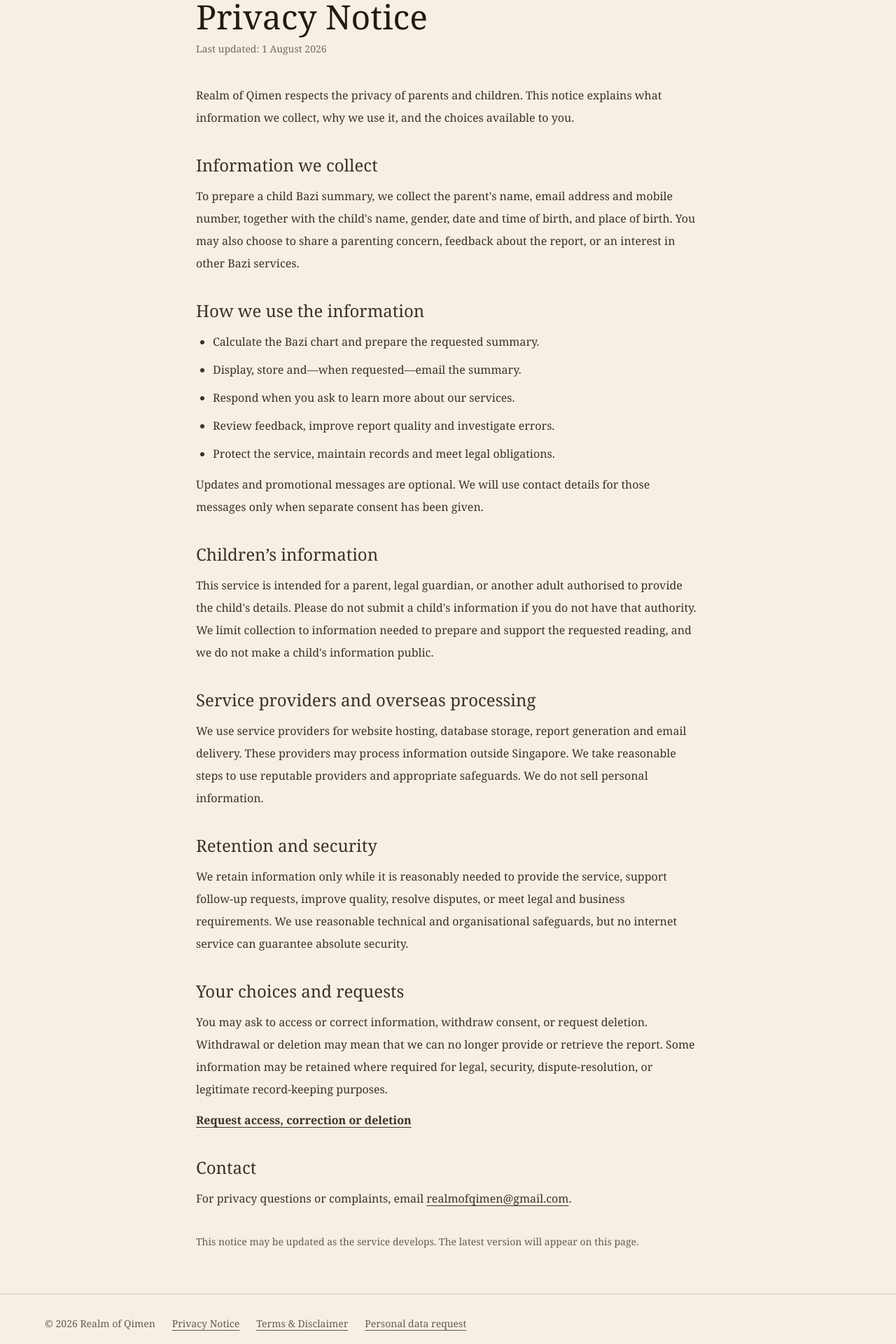
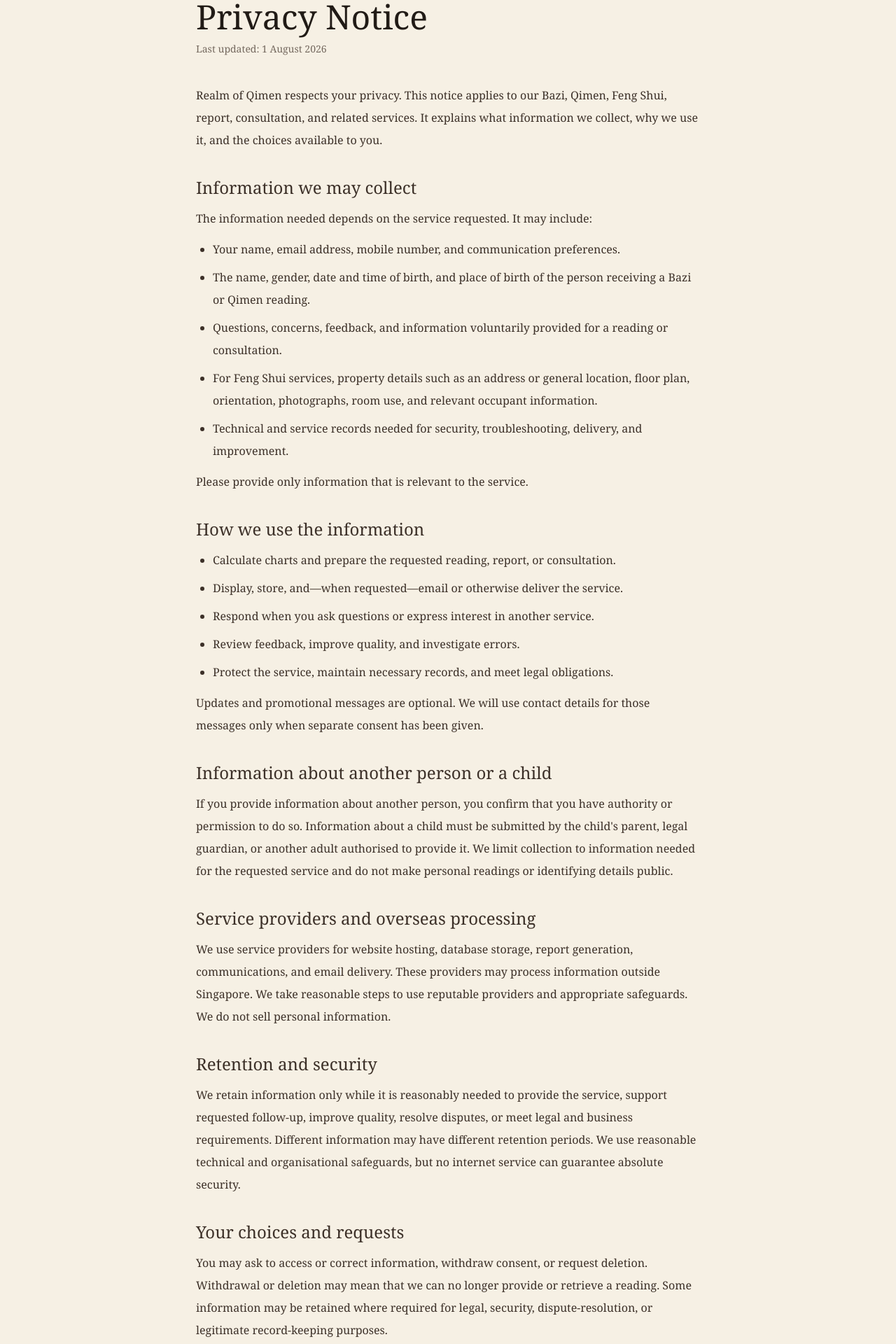
Before and after one commit to hueai99/realm-of-qimen, a Next.js app: page /privacy in a window 1280 px wide. Shown: the part 160-2080 px from the top of the page at 70% size. Built offline with nearby package versions, Linux system fonts and the light colour scheme.

Commit message:
docs: broaden privacy and service terms

```diff
--- a/app/privacy/page.tsx
+++ b/app/privacy/page.tsx
@@ -4,15 +4,15 @@
 
 export default function PrivacyPage() {
   return <LegalPage title="Privacy Notice" updated="1 August 2026">
-    <p>Realm of Qimen respects the privacy of parents and children. This notice explains what information we collect, why we use it, and the choices available to you.</p>
-    <Section title="Information we collect"><p>To prepare a child Bazi summary, we collect the parent&apos;s name, email address and mobile number, together with the child&apos;s name, gender, date and time of birth, and place of birth. You may also choose to share a parenting concern, feedback about the report, or an interest in other Bazi services.</p></Section>
-    <Section title="How we use the information"><ul><li>Calculate the Bazi chart and prepare the requested summary.</li><li>Display, store and—when requested—email the summary.</li><li>Respond when you ask to learn more about our services.</li><li>Review feedback, improve report quality and investigate errors.</li><li>Protect the service, maintain records and meet legal obligations.</li></ul><p>Updates and promotional messages are optional. We will use contact details for those messages only when separate consent has been given.</p></Section>
-    <Section title="Children’s information"><p>This service is intended for a parent, legal guardian, or another adult authorised to provide the child&apos;s details. Please do not submit a child&apos;s information if you do not have that authority. We limit collection to information needed to prepare and support the requested reading, and we do not make a child&apos;s information public.</p></Section>
-    <Section title="Service providers and overseas processing"><p>We use service providers for website hosting, database storage, report generation and email delivery. These providers may process information outside Singapore. We take reasonable steps to use reputable providers and appropriate safeguards. We do not sell personal information.</p></Section>
-    <Section title="Retention and security"><p>We retain information only while it is reasonably needed to provide the service, support follow-up requests, improve quality, resolve disputes, or meet legal and business requirements. We use reasonable technical and organisational safeguards, but no internet service can guarantee absolute security.</p></Section>
-    <Section title="Your choices and requests"><p>You may ask to access or correct information, withdraw consent, or request deletion. Withdrawal or deletion may mean that we can no longer provide or retrieve the report. Some information may be retained where required for legal, security, dispute-resolution, or legitimate record-keeping purposes.</p><p><Link className="font-semibold underline underline-offset-4" href="/data-request">Request access, correction or deletion</Link></p></Section>
+    <p>Realm of Qimen respects your privacy. This notice applies to our Bazi, Qimen, Feng Shui, report, consultation, and related services. It explains what information we collect, why we use it, and the choices available to you.</p>
+    <Section title="Information we may collect"><p>The information needed depends on the service requested. It may include:</p><ul><li>Your name, email address, mobile number, and communication preferences.</li><li>The name, gender, date and time of birth, and place of birth of the person receiving a Bazi or Qimen reading.</li><li>Questions, concerns, feedback, and information voluntarily provided for a reading or consultation.</li><li>For Feng Shui services, property details such as an address or general location, floor plan, orientation, photographs, room use, and relevant occupant information.</li><li>Technical and service records needed for security, troubleshooting, delivery, and improvement.</li></ul><p>Please provide only information that is relevant to the service.</p></Section>
+    <Section title="How we use the information"><ul><li>Calculate charts and prepare the requested reading, report, or consultation.</li><li>Display, store, and—when requested—email or otherwise deliver the service.</li><li>Respond when you ask questions or express interest in another service.</li><li>Review feedback, improve quality, and investigate errors.</li><li>Protect the service, maintain necessary records, and meet legal obligations.</li></ul><p>Updates and promotional messages are optional. We will use contact details for those messages only when separate consent has been given.</p></Section>
+    <Section title="Information about another person or a child"><p>If you provide information about another person, you confirm that you have authority or permission to do so. Information about a child must be submitted by the child&apos;s parent, legal guardian, or another adult authorised to provide it. We limit collection to information needed for the requested service and do not make personal readings or identifying details public.</p></Section>
+    <Section title="Service providers and overseas processing"><p>We use service providers for website hosting, database storage, report generation, communications, and email delivery. These providers may process information outside Singapore. We take reasonable steps to use reputable providers and appropriate safeguards. We do not sell personal information.</p></Section>
+    <Section title="Retention and security"><p>We retain information only while it is reasonably needed to provide the service, support requested follow-up, improve quality, resolve disputes, or meet legal and business requirements. Different information may have different retention periods. We use reasonable technical and organisational safeguards, but no internet service can guarantee absolute security.</p></Section>
+    <Section title="Your choices and requests"><p>You may ask to access or correct information, withdraw consent, or request deletion. Withdrawal or deletion may mean that we can no longer provide or retrieve a reading. Some information may be retained where required for legal, security, dispute-resolution, or legitimate record-keeping purposes.</p><p><Link className="font-semibold underline underline-offset-4" href="/data-request">Request access, correction, withdrawal, or deletion</Link></p></Section>
     <Section title="Contact"><p>For privacy questions or complaints, email <a className="underline underline-offset-4" href="mailto:realmofqimen@gmail.com">realmofqimen@gmail.com</a>.</p></Section>
-    <p className="text-sm text-[#665a50]">This notice may be updated as the service develops. The latest version will appear on this page.</p>
+    <p className="text-sm text-[#665a50]">This notice may be updated as the services develop. The latest version will appear on this page.</p>
   </LegalPage>;
 }
 
--- a/app/terms/page.tsx
+++ b/app/terms/page.tsx
@@ -3,13 +3,14 @@
 export const metadata = { title: "Terms & Disclaimer | Realm of Qimen" };
 
 export default function TermsPage(){return <main className="mx-auto max-w-3xl px-6 py-12 sm:py-16"><Link href="/" className="text-sm font-semibold tracking-wide">REALM OF QIMEN</Link><p className="mt-12 text-xs font-bold uppercase tracking-[.22em] text-[#9b3c2b]">Legal</p><h1 className="mt-2 text-5xl">Terms &amp; Disclaimer</h1><p className="mt-3 text-sm text-[#74685e]">Last updated: 1 August 2026</p><div className="mt-10 space-y-9 leading-8 text-[#3c3028]">
-  <Section title="Using this service"><p>By requesting a report, you agree to these terms and our <Link className="underline underline-offset-4" href="/privacy">Privacy Notice</Link>. You must provide accurate information and use the service lawfully.</p></Section>
-  <Section title="Authority to submit a child’s details"><p>You confirm that you are the child&apos;s parent or legal guardian, or that you otherwise have authority to provide the child&apos;s information and request the reading.</p></Section>
-  <Section title="Reflective guidance, not professional advice"><p>Bazi is a traditional interpretive system. Reports are offered for personal reflection and parenting insight. They do not determine a child&apos;s future or provide a complete description of the child.</p><p>The service is not a substitute for medical, psychological, educational, legal, financial, religious, or other professional advice. Seek a qualified professional where appropriate, especially for concerns involving health, safety, development, learning, or emotional wellbeing.</p></Section>
-  <Section title="Accuracy and automated generation"><p>Results depend on the birth details supplied. Reports may be prepared with automated calculation and language-generation tools. We work to improve accuracy and consistency, but interpretations may contain errors, omissions, or statements that do not fit every situation. Please use your own judgement and do not make important decisions based only on a report.</p></Section>
-  <Section title="Availability and changes"><p>We may update, suspend, or withdraw parts of the service, including free features, while the website develops. We do not guarantee uninterrupted availability or permanent access to a report, so you should keep a copy if it is important to you.</p></Section>
-  <Section title="Intellectual property"><p>The website design, report format, original wording and supporting materials belong to Realm of Qimen or its licensors. A report may be saved and shared for the family&apos;s personal, non-commercial use. It may not be resold, republished as a competing service, or used to train another product without permission.</p></Section>
-  <Section title="Responsibility"><p>To the extent permitted by law, Realm of Qimen is not responsible for indirect or consequential loss arising from reliance on a report or inability to use the service. Nothing in these terms excludes rights or responsibilities that cannot lawfully be excluded.</p></Section>
+  <Section title="Using our services"><p>These terms apply to Realm of Qimen&apos;s Bazi, Qimen, Feng Shui, report, consultation, and related services. By requesting or using a service, you agree to these terms and our <Link className="underline underline-offset-4" href="/privacy">Privacy Notice</Link>. You must provide accurate information and use the services lawfully.</p></Section>
+  <Section title="Information about another person"><p>If a reading or consultation concerns another person, you confirm that you have authority or permission to provide that person&apos;s information. For a child, you confirm that you are the parent or legal guardian, or are otherwise authorised to submit the child&apos;s details.</p></Section>
+  <Section title="Interpretive guidance, not professional advice"><p>Bazi, Qimen, and Feng Shui are traditional interpretive systems. Readings are offered for personal reflection, planning, and general insight. They do not determine the future, guarantee an outcome, or provide a complete description of a person, relationship, property, or situation.</p><p>Our services are not a substitute for medical, psychological, educational, legal, financial, architectural, engineering, safety, religious, or other professional advice. Seek an appropriately qualified professional where needed. Do not delay urgent or professional help because of a reading.</p></Section>
+  <Section title="Accuracy and automated assistance"><p>Results depend on the information supplied and the interpretive method used. Reports may be prepared with automated calculation and language-generation tools. We work to improve accuracy and consistency, but a reading may contain errors, omissions, or statements that do not fit every situation. Use your own judgement and do not make an important decision based only on a reading.</p></Section>
+  <Section title="Feng Shui information"><p>Any comments about a property are interpretive and are not a physical inspection, building assessment, safety certification, valuation, or substitute for advice from an architect, engineer, contractor, surveyor, or other qualified professional.</p></Section>
+  <Section title="Availability and changes"><p>We may update, suspend, or withdraw parts of the services, including free features, while the website develops. We do not guarantee uninterrupted availability or permanent access to a report, so you should keep a copy if it is important to you.</p></Section>
+  <Section title="Intellectual property"><p>The website design, report formats, original wording, and supporting materials belong to Realm of Qimen or its licensors. A report may be saved and shared for the recipient&apos;s personal, non-commercial use. It may not be resold, republished as a competing service, or used to train another product without permission.</p></Section>
+  <Section title="Responsibility"><p>To the extent permitted by law, Realm of Qimen is not responsible for indirect or consequential loss arising from reliance on a reading or inability to use a service. Nothing in these terms excludes rights or responsibilities that cannot lawfully be excluded.</p></Section>
   <Section title="Contact"><p>Questions about these terms may be sent to <a className="underline underline-offset-4" href="mailto:realmofqimen@gmail.com">realmofqimen@gmail.com</a>.</p></Section>
  </div></main>}
 function Section({title,children}:{title:string;children:React.ReactNode}){return <section><h2 className="text-2xl">{title}</h2><div className="mt-3 space-y-3">{children}</div></section>}
```
